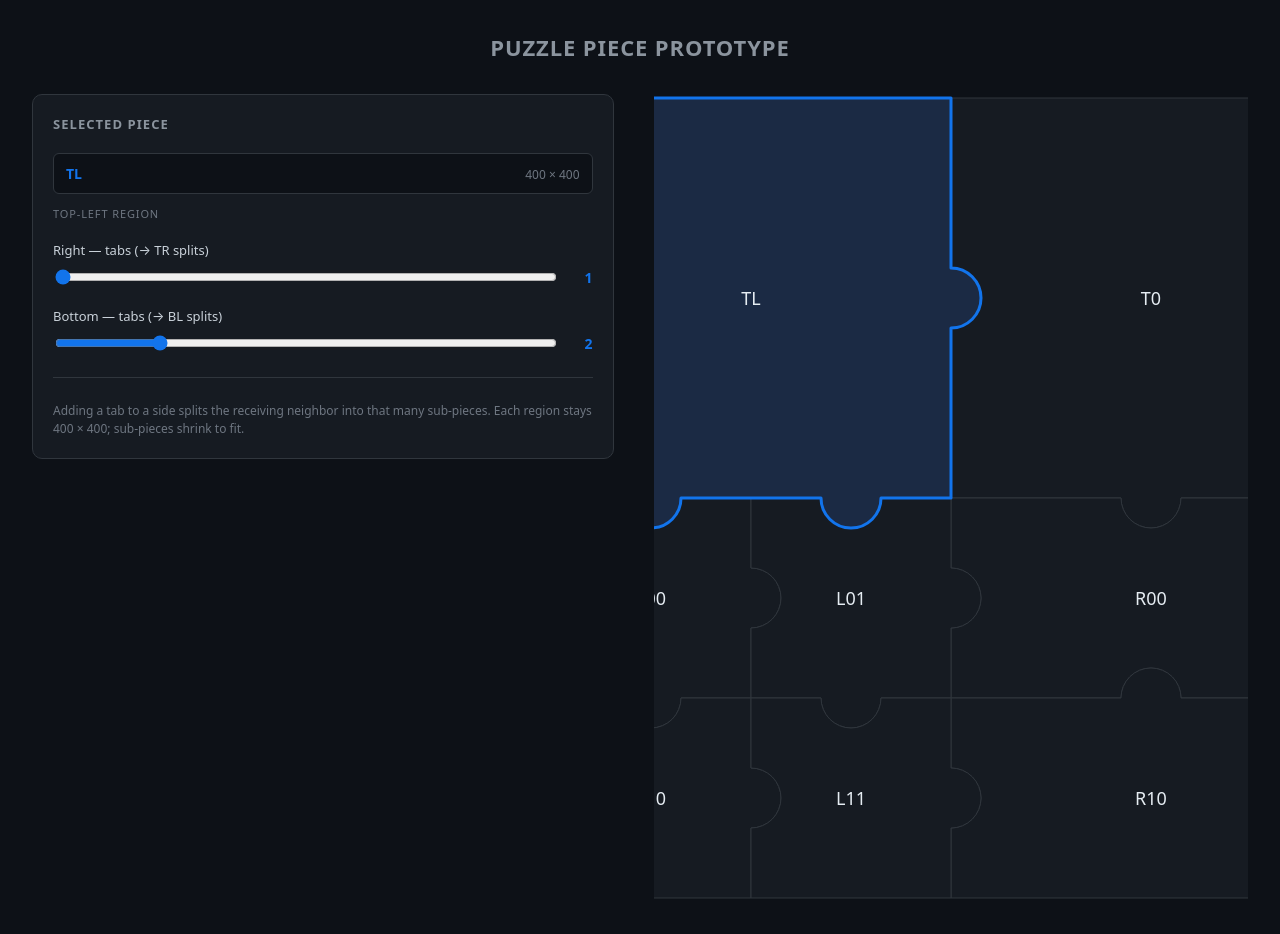
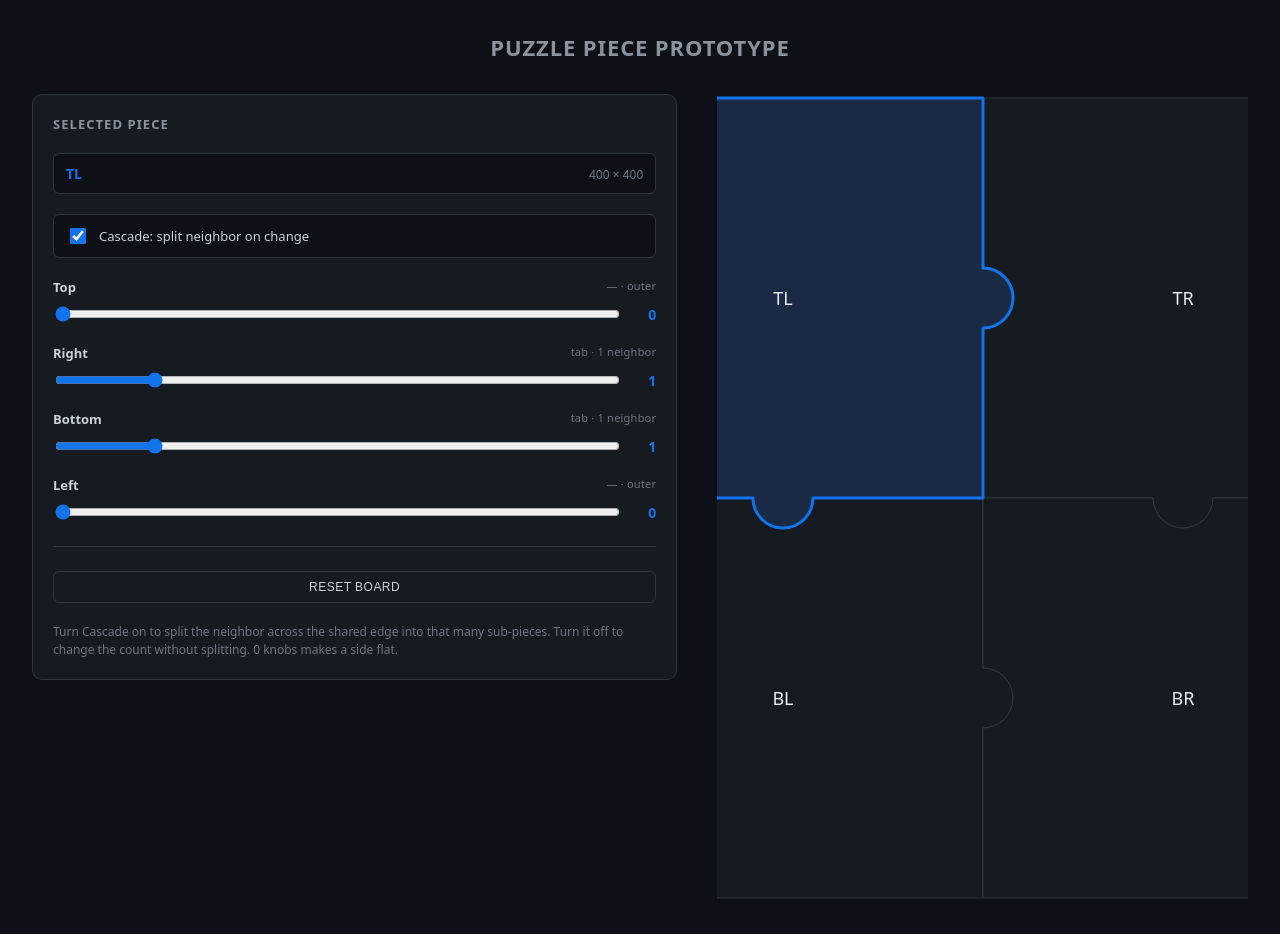
Before and after one commit to burakTanBilgi/reactpuzzlepiece, a React (Vite) app: page / in a window 1280 px wide. Built offline with nearby package versions, Linux system fonts and the light colour scheme.

Commit message:
🧩 works but buggy and ugly

```diff
--- a/src/App.css
+++ b/src/App.css
@@ -54,6 +54,20 @@
 .controls__label {
   font-size: 13px;
   color: #c9d1d9;
+  display: flex;
+  justify-content: space-between;
+  gap: 8px;
+}
+
+.controls__label-side {
+  font-weight: 600;
+}
+
+.controls__label-meta {
+  font-size: 11px;
+  color: #6e7681;
+  text-transform: lowercase;
+  letter-spacing: 0.02em;
 }
 
 .controls__row {
@@ -121,6 +135,46 @@
   margin-top: -8px;
 }
 
+.controls__toggle {
+  display: flex;
+  align-items: center;
+  gap: 10px;
+  padding: 10px 12px;
+  background: #0d1117;
+  border: 1px solid var(--stroke-idle);
+  border-radius: 6px;
+  font-size: 13px;
+  color: #c9d1d9;
+  cursor: pointer;
+  user-select: none;
+}
+
+.controls__toggle input[type='checkbox'] {
+  accent-color: var(--stroke-hover);
+  width: 16px;
+  height: 16px;
+  cursor: pointer;
+}
+
+.controls__reset {
+  appearance: none;
+  background: transparent;
+  color: #c9d1d9;
+  border: 1px solid var(--stroke-idle);
+  border-radius: 6px;
+  padding: 8px 12px;
+  font-size: 12px;
+  letter-spacing: 0.04em;
+  text-transform: uppercase;
+  cursor: pointer;
+  transition: border-color 120ms ease, color 120ms ease;
+}
+
+.controls__reset:hover {
+  border-color: var(--stroke-hover);
+  color: var(--stroke-hover);
+}
+
 .board-wrap {
   display: flex;
   align-items: flex-start;
--- a/src/App.jsx
+++ b/src/App.jsx
@@ -4,157 +4,300 @@ import './App.css';
 
 const BIG = 400;
 const KNOB_D = 60;
+const MIN_DIM = 80;
+const EPS = 0.01;
 
-const maxKnobs = (edgeLength) => Math.max(1, Math.floor(edgeLength / KNOB_D));
+const SIDES = ['top', 'right', 'bottom', 'left'];
+const OPPOSITE = { top: 'bottom', right: 'left', bottom: 'top', left: 'right' };
 
-function buildPieces({ cols, rows, hTabs, vTabs }) {
-  const pieces = [];
+const oppositeType = (t) => (t === 'tab' ? 'socket' : t === 'socket' ? 'tab' : 'flat');
 
-  pieces.push({
+let _idCounter = 0;
+const makeId = (prefix) => `${prefix}-${_idCounter++}`;
+
+function initialPieces() {
+  return [
+    {
       id: 'tl',
-    x: 0,
-    y: 0,
-    w: BIG,
-    h: BIG,
+      x: 0, y: 0, w: BIG, h: BIG,
       label: 'TL',
       sides: {
-      right: { count: hTabs, type: 'tab' },
-      bottom: { count: cols, type: 'tab' },
+        right: { count: 1, type: 'tab' },
+        bottom: { count: 1, type: 'tab' },
       },
-  });
+    },
+    {
+      id: 'tr',
+      x: BIG, y: 0, w: BIG, h: BIG,
+      label: 'TR',
+      sides: {
+        left: { count: 1, type: 'socket' },
+        bottom: { count: 1, type: 'tab' },
+      },
+    },
+    {
+      id: 'bl',
+      x: 0, y: BIG, w: BIG, h: BIG,
+      label: 'BL',
+      sides: {
+        top: { count: 1, type: 'socket' },
+        right: { count: 1, type: 'tab' },
+      },
+    },
+    {
+      id: 'br',
+      x: BIG, y: BIG, w: BIG, h: BIG,
+      label: 'BR',
+      sides: {
+        top: { count: 1, type: 'socket' },
+        left: { count: 1, type: 'socket' },
+      },
+    },
+  ];
+}
 
-  const trH = BIG / hTabs;
-  for (let i = 0; i < hTabs; i++) {
-    const sides = { left: 'socket' };
-    if (i > 0) sides.top = 'socket';
-    if (i === hTabs - 1) {
-      sides.bottom = { count: vTabs, type: 'tab' };
+function findNeighbors(pieces, piece, side) {
+  const pid = piece.id;
+  if (side === 'right') {
+    const x = piece.x + piece.w;
+    return pieces.filter(
+      (p) =>
+        p.id !== pid &&
+        Math.abs(p.x - x) < EPS &&
+        p.y < piece.y + piece.h - EPS &&
+        p.y + p.h > piece.y + EPS
+    );
+  }
+  if (side === 'left') {
+    const x = piece.x;
+    return pieces.filter(
+      (p) =>
+        p.id !== pid &&
+        Math.abs(p.x + p.w - x) < EPS &&
+        p.y < piece.y + piece.h - EPS &&
+        p.y + p.h > piece.y + EPS
+    );
+  }
+  if (side === 'bottom') {
+    const y = piece.y + piece.h;
+    return pieces.filter(
+      (p) =>
+        p.id !== pid &&
+        Math.abs(p.y - y) < EPS &&
+        p.x < piece.x + piece.w - EPS &&
+        p.x + p.w > piece.x + EPS
+    );
+  }
+  if (side === 'top') {
+    const y = piece.y;
+    return pieces.filter(
+      (p) =>
+        p.id !== pid &&
+        Math.abs(p.y + p.h - y) < EPS &&
+        p.x < piece.x + piece.w - EPS &&
+        p.x + p.w > piece.x + EPS
+    );
+  }
+  return [];
+}
+
+function sideFor(piece, side) {
+  return piece.sides?.[side] ?? { count: 0, type: 'flat' };
+}
+
+function resolveType(piece, side, neighbors, newCount) {
+  const current = sideFor(piece, side);
+  if (newCount === 0) return 'flat';
+  if (current.type !== 'flat') return current.type;
+  if (neighbors.length > 0) {
+    const nb = neighbors[0];
+    const nbSide = sideFor(nb, OPPOSITE[side]);
+    if (nbSide.type !== 'flat') return oppositeType(nbSide.type);
+  }
+  return 'tab';
+}
+
+function maxKnobsForSide(piece, side) {
+  const edge = side === 'left' || side === 'right' ? piece.h : piece.w;
+  return Math.max(1, Math.floor(edge / KNOB_D));
+}
+
+function splitNeighborsOnSide(pieces, pieceId, side, newCount, knobType) {
+  const piece = pieces.find((p) => p.id === pieceId);
+  if (!piece) return pieces;
+  const neighbors = findNeighbors(pieces, piece, side);
+  if (neighbors.length === 0) return pieces;
+
+  const xMin = Math.min(...neighbors.map((n) => n.x));
+  const xMax = Math.max(...neighbors.map((n) => n.x + n.w));
+  const yMin = Math.min(...neighbors.map((n) => n.y));
+  const yMax = Math.max(...neighbors.map((n) => n.y + n.h));
+
+  const topN = neighbors.find((n) => Math.abs(n.y - yMin) < EPS);
+  const bottomN = neighbors.find((n) => Math.abs(n.y + n.h - yMax) < EPS);
+  const leftN = neighbors.find((n) => Math.abs(n.x - xMin) < EPS);
+  const rightN = neighbors.find((n) => Math.abs(n.x + n.w - xMax) < EPS);
+
+  const mateSide = OPPOSITE[side];
+  const oppType = oppositeType(knobType);
+
+  const baseLabel = topN?.label || bottomN?.label || leftN?.label || rightN?.label || 'S';
+
+  const rest = pieces.filter((p) => !neighbors.some((n) => n.id === p.id));
+  const subs = [];
+
+  const isVerticalSplit = side === 'right' || side === 'left';
+
+  if (isVerticalSplit) {
+    const h = (yMax - yMin) / newCount;
+    const w = xMax - xMin;
+    if (h < MIN_DIM) return pieces;
+
+    for (let i = 0; i < newCount; i++) {
+      const sides = {
+        [mateSide]: { count: 1, type: oppType },
+      };
+      if (i === 0) {
+        const topSide = sideFor(topN, 'top');
+        if (topSide.type !== 'flat') sides.top = topSide;
       } else {
-      sides.bottom = 'tab';
+        sides.top = { count: 1, type: 'socket' };
       }
-    pieces.push({
-      id: `tr-${i}`,
-      x: BIG,
-      y: i * trH,
-      w: BIG,
-      h: trH,
-      label: `T${i}`,
+      if (i === newCount - 1) {
+        const botSide = sideFor(bottomN, 'bottom');
+        if (botSide.type !== 'flat') sides.bottom = botSide;
+      } else {
+        sides.bottom = { count: 1, type: 'tab' };
+      }
+      const farSide = side === 'right' ? 'right' : 'left';
+      const farN = side === 'right' ? rightN : leftN;
+      const farSideData = sideFor(farN, farSide);
+      if (farSideData.type !== 'flat' && newCount === 1) {
+        sides[farSide] = farSideData;
+      }
+
+      subs.push({
+        id: makeId('p'),
+        x: xMin,
+        y: yMin + i * h,
+        w,
+        h,
+        label: newCount === 1 ? baseLabel : `${baseLabel}${i}`,
         sides,
       });
     }
+  } else {
+    const w = (xMax - xMin) / newCount;
+    const h = yMax - yMin;
+    if (w < MIN_DIM) return pieces;
 
-  const brW = BIG / vTabs;
-  const brH = BIG / rows;
-  for (let r = 0; r < rows; r++) {
-    for (let c = 0; c < vTabs; c++) {
-      const parity = (r + c) % 2;
-      const sides = {};
-      sides.top = r === 0 ? 'socket' : parity === 1 ? 'tab' : 'socket';
-      sides.left = c === 0 ? 'socket' : parity === 1 ? 'socket' : 'tab';
-      if (c < vTabs - 1) sides.right = parity === 0 ? 'tab' : 'socket';
-      if (r < rows - 1) sides.bottom = parity === 0 ? 'socket' : 'tab';
+    for (let i = 0; i < newCount; i++) {
+      const sides = {
+        [mateSide]: { count: 1, type: oppType },
+      };
+      if (i === 0) {
+        const leftSide = sideFor(leftN, 'left');
+        if (leftSide.type !== 'flat') sides.left = leftSide;
+      } else {
+        sides.left = { count: 1, type: 'socket' };
+      }
+      if (i === newCount - 1) {
+        const rightSide = sideFor(rightN, 'right');
+        if (rightSide.type !== 'flat') sides.right = rightSide;
+      } else {
+        sides.right = { count: 1, type: 'tab' };
+      }
+      const farSide = side === 'bottom' ? 'bottom' : 'top';
+      const farN = side === 'bottom' ? bottomN : topN;
+      const farSideData = sideFor(farN, farSide);
+      if (farSideData.type !== 'flat' && newCount === 1) {
+        sides[farSide] = farSideData;
+      }
 
-      pieces.push({
-        id: `br-${r}-${c}`,
-        x: BIG + c * brW,
-        y: BIG + r * brH,
-        w: brW,
-        h: brH,
-        label: `R${r}${c}`,
+      subs.push({
+        id: makeId('p'),
+        x: xMin + i * w,
+        y: yMin,
+        w,
+        h,
+        label: newCount === 1 ? baseLabel : `${baseLabel}${i}`,
         sides,
       });
     }
   }
 
-  const blW = BIG / cols;
-  const blH = BIG / rows;
-  for (let r = 0; r < rows; r++) {
-    for (let c = 0; c < cols; c++) {
-      const sides = { top: 'socket', right: 'tab' };
-      if (r < rows - 1) sides.bottom = 'tab';
-      if (c > 0) sides.left = 'socket';
-
-      pieces.push({
-        id: `bl-${r}-${c}`,
-        x: c * blW,
-        y: BIG + r * blH,
-        w: blW,
-        h: blH,
-        label: `L${r}${c}`,
-        sides,
-      });
-    }
+  return [...rest, ...subs];
 }
 
-  return pieces;
+function updatePiece(pieces, pieceId, updater) {
+  return pieces.map((p) => (p.id === pieceId ? updater(p) : p));
 }
 
-function regionOf(id) {
-  if (id === 'tl') return 'tl';
-  if (id?.startsWith('tr-')) return 'tr';
-  if (id?.startsWith('br-')) return 'br';
-  if (id?.startsWith('bl-')) return 'bl';
-  return null;
-}
-
-const REGION_LABEL = {
-  tl: 'Top-Left region',
-  tr: 'Top-Right region',
-  br: 'Bottom-Right region',
-  bl: 'Bottom-Left region',
-};
-
-function getSideControls(region, edges, setters) {
-  const { cols, rows, hTabs, vTabs } = edges;
-  const { setCols, setRows, setHTabs, setVTabs } = setters;
-
-  if (region === 'tl') {
-    return [
-      { key: 'right', label: 'Right — tabs (→ TR splits)', value: hTabs, max: maxKnobs(BIG), onChange: setHTabs },
-      { key: 'bottom', label: 'Bottom — tabs (→ BL splits)', value: cols, max: maxKnobs(BIG), onChange: setCols },
-    ];
-  }
-  if (region === 'tr') {
-    return [
-      { key: 'left', label: 'Left — sockets from TL (TR splits)', value: hTabs, max: maxKnobs(BIG), onChange: setHTabs },
-      { key: 'bottom', label: 'Bottom — tabs (→ BR splits)', value: vTabs, max: maxKnobs(BIG), onChange: setVTabs },
-    ];
-  }
-  if (region === 'br') {
-    return [
-      { key: 'top', label: 'Top — sockets from TR (BR cols)', value: vTabs, max: maxKnobs(BIG), onChange: setVTabs },
-      { key: 'left', label: 'Left — sockets from BL (BR rows)', value: rows, max: maxKnobs(BIG), onChange: setRows },
-    ];
-  }
-  if (region === 'bl') {
-    return [
-      { key: 'top', label: 'Top — sockets from TL (BL cols)', value: cols, max: maxKnobs(BIG), onChange: setCols },
-      { key: 'right', label: 'Right — tabs (→ BR rows)', value: rows, max: maxKnobs(BIG), onChange: setRows },
-    ];
-  }
-  return [];
+function setPieceSide(piece, side, newSide) {
+  return { ...piece, sides: { ...piece.sides, [side]: newSide } };
 }
 
 export default function App() {
-  const [cols, setCols] = useState(2);
-  const [rows, setRows] = useState(2);
-  const [hTabs, setHTabs] = useState(1);
-  const [vTabs, setVTabs] = useState(1);
+  const [pieces, setPieces] = useState(() => initialPieces());
+  const [cascade, setCascade] = useState(true);
   const [selectedId, setSelectedId] = useState('tl');
 
-  const pieces = useMemo(
-    () => buildPieces({ cols, rows, hTabs, vTabs }),
-    [cols, rows, hTabs, vTabs]
+  const selected = useMemo(
+    () => pieces.find((p) => p.id === selectedId) ?? null,
+    [pieces, selectedId]
   );
 
-  const selected = pieces.find((p) => p.id === selectedId);
-  const region = regionOf(selectedId);
+  const sideInfo = useMemo(() => {
+    if (!selected) return {};
+    const info = {};
+    for (const side of SIDES) {
+      const neighbors = findNeighbors(pieces, selected, side);
+      const data = sideFor(selected, side);
+      info[side] = {
+        data,
+        neighbors,
+        maxCount: maxKnobsForSide(selected, side),
+      };
+    }
+    return info;
+  }, [pieces, selected]);
 
-  const sideControls = getSideControls(
-    region,
-    { cols, rows, hTabs, vTabs },
-    { setCols, setRows, setHTabs, setVTabs }
+  const handleSideChange = (side, newCount) => {
+    if (!selected) return;
+    const piece = pieces.find((p) => p.id === selectedId);
+    if (!piece) return;
+
+    const current = sideFor(piece, side);
+    if (current.count === newCount) return;
+
+    const neighbors = findNeighbors(pieces, piece, side);
+    const newType = resolveType(piece, side, neighbors, newCount);
+    const newSide = { count: newCount, type: newType };
+
+    if (cascade && newCount > 0 && neighbors.length > 0) {
+      let next = splitNeighborsOnSide(pieces, selectedId, side, newCount, newType);
+      next = updatePiece(next, selectedId, (p) => setPieceSide(p, side, newSide));
+      setPieces(next);
+      return;
+    }
+
+    let next = updatePiece(pieces, selectedId, (p) => setPieceSide(p, side, newSide));
+    if (neighbors.length === 1) {
+      const nb = neighbors[0];
+      next = updatePiece(next, nb.id, (p) =>
+        setPieceSide(p, OPPOSITE[side], {
+          count: newCount,
+          type: oppositeType(newType),
+        })
       );
+    }
+    setPieces(next);
+  };
+
+  const resetBoard = () => {
+    setPieces(initialPieces());
+    setSelectedId('tl');
+  };
 
   return (
     <main className="stage">
@@ -175,28 +318,52 @@ export default function App() {
             <p className="controls__hint">Click a piece to select it.</p>
           )}
 
-          {region && <div className="controls__region">{REGION_LABEL[region]}</div>}
+          <label className="controls__toggle">
+            <input
+              type="checkbox"
+              checked={cascade}
+              onChange={(e) => setCascade(e.target.checked)}
+            />
+            <span>Cascade: split neighbor on change</span>
+          </label>
 
-          {sideControls.map((ctrl) => (
-            <label key={ctrl.key} className="controls__field">
-              <span className="controls__label">{ctrl.label}</span>
+          {selected &&
+            SIDES.map((side) => {
+              const info = sideInfo[side];
+              if (!info) return null;
+              const { data, neighbors, maxCount } = info;
+              const typeLabel = data.type === 'flat' ? '—' : data.type;
+              const kind = neighbors.length === 0 ? 'outer' : `${neighbors.length} neighbor${neighbors.length > 1 ? 's' : ''}`;
+              return (
+                <label key={side} className="controls__field">
+                  <span className="controls__label">
+                    <span className="controls__label-side">
+                      {side[0].toUpperCase() + side.slice(1)}
+                    </span>
+                    <span className="controls__label-meta">{typeLabel} · {kind}</span>
+                  </span>
                   <div className="controls__row">
                     <input
                       type="range"
-                  min={1}
-                  max={ctrl.max}
-                  value={ctrl.value}
-                  onChange={(e) => ctrl.onChange(Number(e.target.value))}
+                      min={0}
+                      max={maxCount}
+                      value={data.count}
+                      onChange={(e) => handleSideChange(side, Number(e.target.value))}
                     />
-                <output className="controls__value">{ctrl.value}</output>
+                    <output className="controls__value">{data.count}</output>
                   </div>
                 </label>
-          ))}
+              );
+            })}
 
           <hr className="controls__divider" />
+          <button type="button" className="controls__reset" onClick={resetBoard}>
+            Reset board
+          </button>
           <p className="controls__hint">
-            Adding a tab to a side splits the receiving neighbor into that many sub-pieces.
-            Each region stays {BIG} × {BIG}; sub-pieces shrink to fit.
+            Turn Cascade on to split the neighbor across the shared edge into
+            that many sub-pieces. Turn it off to change the count without
+            splitting. 0 knobs makes a side flat.
           </p>
         </aside>
 
```
Lines whose indentation alone changed are shown as unchanged.
